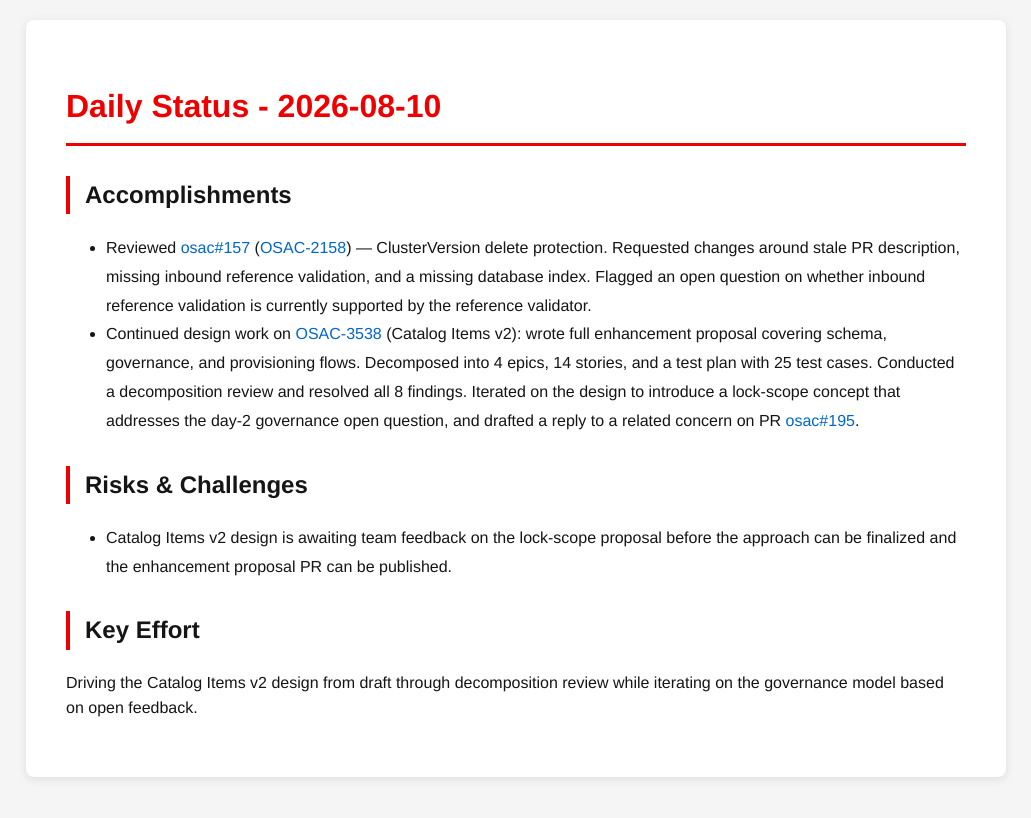
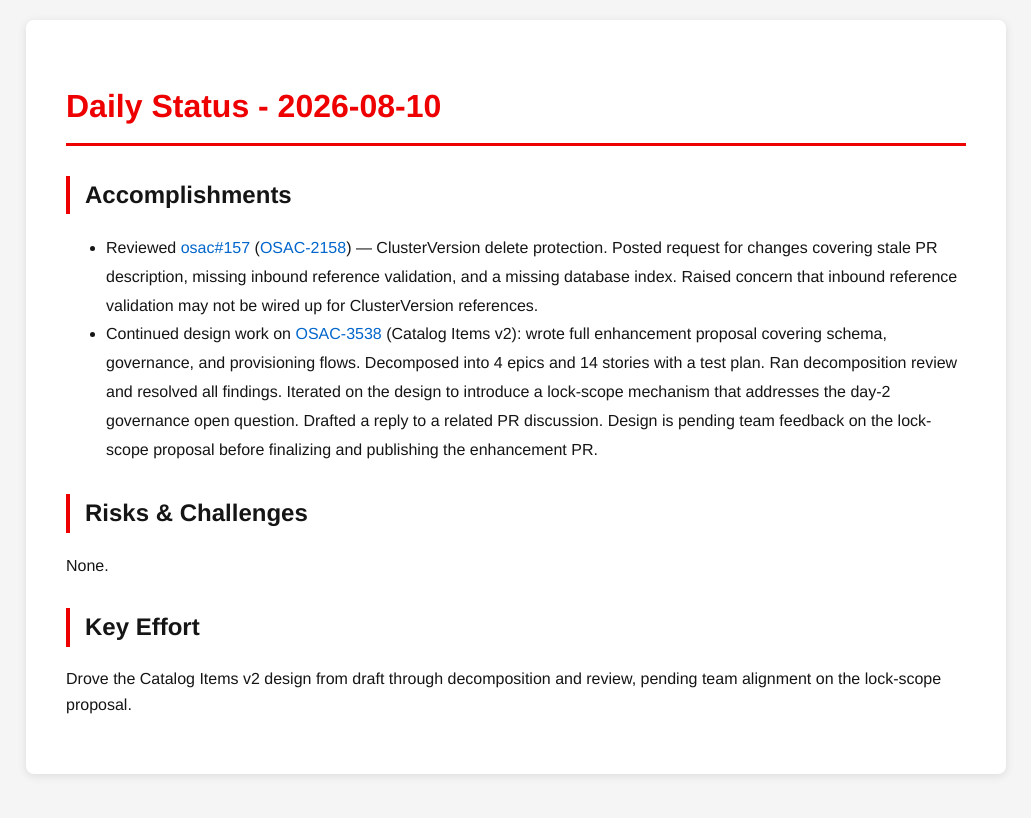
Before and after one commit to tzvatot/daily-status, a Jekyll site: the page built from 2026-08-10.md, in a window 1280 px wide. Shown: the top 818 px of the page, without its empty margins (124-1155 px from the left). Built offline with Jekyll 4.4.1, drawn with Linux system fonts in a browser that asks for light colours.

Commit message:
Daily status update - 2026-08-10

```diff
--- a/2026-08-10.md
+++ b/2026-08-10.md
@@ -7,11 +7,11 @@
 # Daily Status - 2026-08-10
 
 ## Accomplishments
-- Reviewed [osac#157](https://github.com/osac-project/osac/pull/157) ([OSAC-2158](https://redhat.atlassian.net/browse/OSAC-2158)) — ClusterVersion delete protection. Requested changes around stale PR description, missing inbound reference validation, and a missing database index. Flagged an open question on whether inbound reference validation is currently supported by the reference validator.
-- Continued design work on [OSAC-3538](https://redhat.atlassian.net/browse/OSAC-3538) (Catalog Items v2): wrote full enhancement proposal covering schema, governance, and provisioning flows. Decomposed into 4 epics, 14 stories, and a test plan with 25 test cases. Conducted a decomposition review and resolved all 8 findings. Iterated on the design to introduce a lock-scope concept that addresses the day-2 governance open question, and drafted a reply to a related concern on PR [osac#195](https://github.com/osac-project/osac/pull/195).
+- Reviewed [osac#157](https://github.com/osac-project/osac/pull/157) ([OSAC-2158](https://redhat.atlassian.net/browse/OSAC-2158)) — ClusterVersion delete protection. Posted request for changes covering stale PR description, missing inbound reference validation, and a missing database index. Raised concern that inbound reference validation may not be wired up for ClusterVersion references.
+- Continued design work on [OSAC-3538](https://redhat.atlassian.net/browse/OSAC-3538) (Catalog Items v2): wrote full enhancement proposal covering schema, governance, and provisioning flows. Decomposed into 4 epics and 14 stories with a test plan. Ran decomposition review and resolved all findings. Iterated on the design to introduce a lock-scope mechanism that addresses the day-2 governance open question. Drafted a reply to a related PR discussion. Design is pending team feedback on the lock-scope proposal before finalizing and publishing the enhancement PR.
 
 ## Risks & Challenges
-- Catalog Items v2 design is awaiting team feedback on the lock-scope proposal before the approach can be finalized and the enhancement proposal PR can be published.
+None.
 
 ## Key Effort
-Driving the Catalog Items v2 design from draft through decomposition review while iterating on the governance model based on open feedback.
+Drove the Catalog Items v2 design from draft through decomposition and review, pending team alignment on the lock-scope proposal.
```
